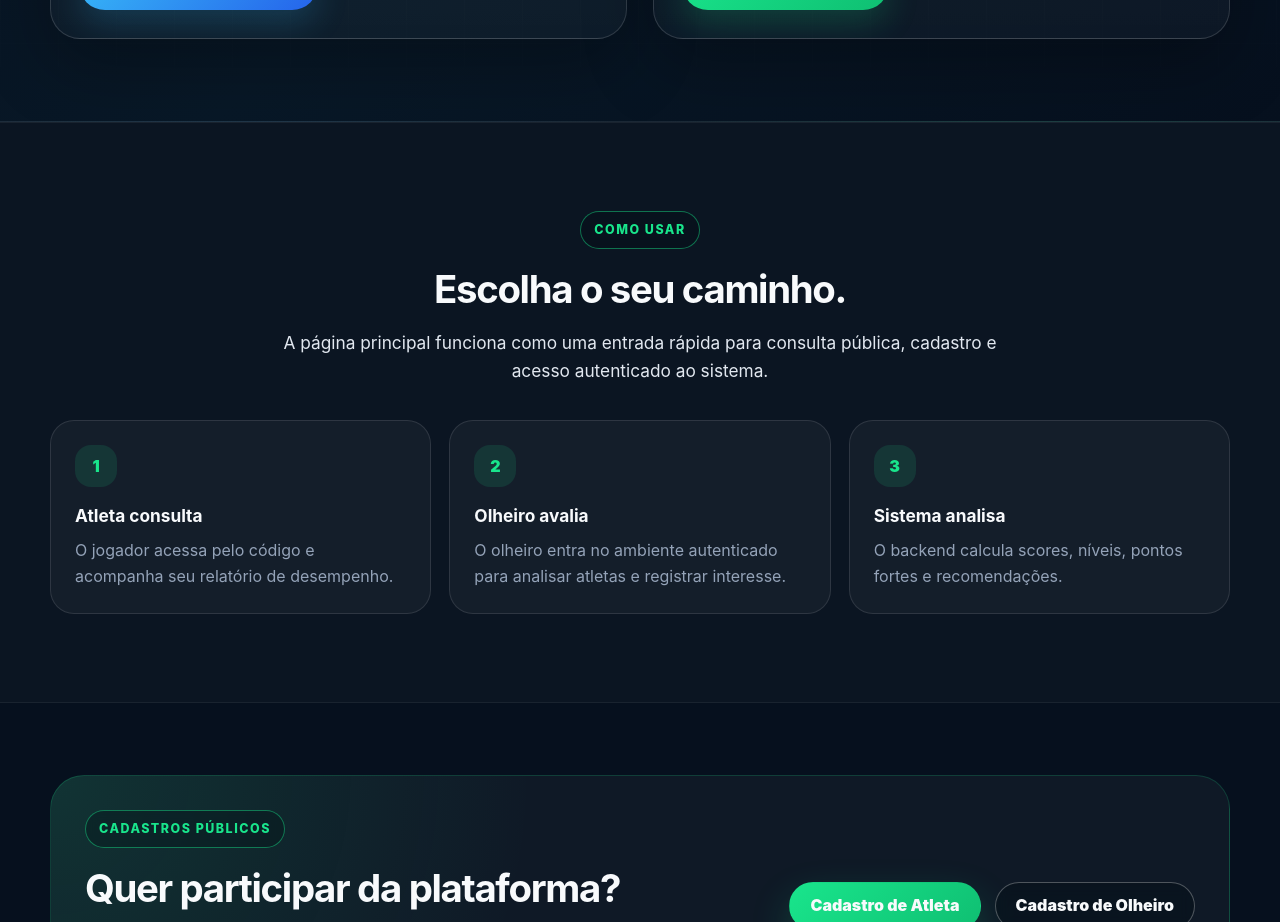
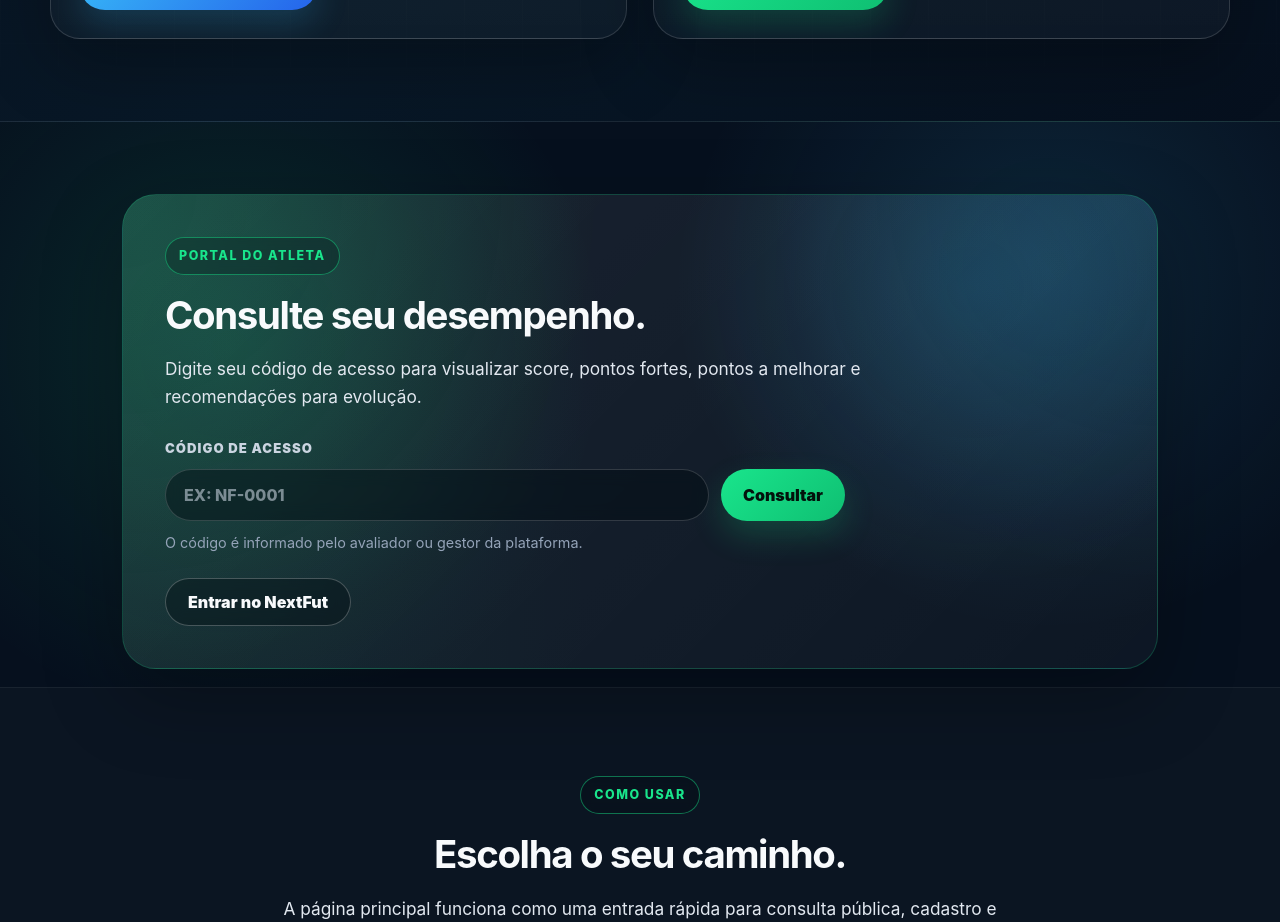
Before and after one commit to manuelarauppsempreceub/nextfut, a Vue app in the folder frontend/: page / in a window 1280 px wide. Shown: the part 1460-2382 px from the top of the page. Built offline with nearby package versions, Linux system fonts and the light colour scheme; no server answers.

Commit message:
adiciona card de consultar desempenho na home

```diff
--- a/frontend/src/views/HomeView.vue
+++ b/frontend/src/views/HomeView.vue
@@ -3,6 +3,7 @@
 import { RouterLink } from "vue-router";
 import PublicHeader from "../components/layout/PublicHeader.vue";
 import PublicFooter from "../components/layout/PublicFooter.vue";
+import { api } from "../services/api";
 
 const heroBackgrounds = [
   "/images/home/hero-1.png",
@@ -19,6 +20,63 @@
 
 let heroBackgroundTimer = null;
 
+const homeAccessCode = ref("");
+const homeAthlete = ref(null);
+const homeSearchLoading = ref(false);
+const homeSearchError = ref("");
+
+const latestHomeEvaluation = computed(() => {
+  return homeAthlete.value?.evaluations?.[0] || null;
+});
+
+const latestHomePerformance = computed(() => {
+  return latestHomeEvaluation.value?.performanceResult || null;
+});
+
+function homeLevelLabel(level) {
+  const labels = {
+    LOW: "Baixo",
+    MEDIUM: "Médio",
+    HIGH: "Alto"
+  };
+
+  return labels[level] || level || "-";
+}
+
+function homeScoreLabel(value) {
+  if (value === null || value === undefined) {
+    return "-";
+  }
+
+  return value;
+}
+
+async function searchHomeAthlete() {
+  const code = homeAccessCode.value.trim().toUpperCase();
+
+  if (!code) {
+    homeSearchError.value = "Digite seu código de acesso.";
+    homeAthlete.value = null;
+    return;
+  }
+
+  try {
+    homeSearchLoading.value = true;
+    homeSearchError.value = "";
+    homeAthlete.value = null;
+
+    const response = await api.get(`/athletes/access-code/${code}`);
+
+    homeAthlete.value = response.data;
+    homeAccessCode.value = code;
+  } catch (err) {
+    homeSearchError.value =
+      err.response?.data?.message || "Não foi possível encontrar o atleta informado.";
+  } finally {
+    homeSearchLoading.value = false;
+  }
+}
+
 onMounted(() => {
   heroBackgroundTimer = window.setInterval(() => {
     currentHeroBackgroundIndex.value =
@@ -31,7 +89,6 @@
     window.clearInterval(heroBackgroundTimer);
   }
 });
-
 </script>
 
 <template>
@@ -66,13 +123,12 @@
               <RouterLink class="next-btn next-btn--primary" to="/portal-atleta">
                 Consultar desempenho
               </RouterLink>
+
               <RouterLink class="next-btn next-btn--secondary" to="/login">
                 Acessar plataforma
               </RouterLink>
             </div>
           </div>
-
-
         </div>
       </section>
 
@@ -137,11 +193,105 @@
         </div>
       </section>
 
+      <section class="performance-consult-section">
+  <div class="next-container">
+    <article class="performance-consult-card performance-consult-card--single">
+      <div class="performance-consult-card__content">
+        <div class="next-eyebrow">Portal do Atleta</div>
+
+        <h2 class="next-section-title">
+          Consulte seu desempenho.
+        </h2>
+
+        <p class="next-text">
+          Digite seu código de acesso para visualizar score, pontos fortes,
+          pontos a melhorar e recomendações para evolução.
+        </p>
+
+        <form class="performance-search-form" @submit.prevent="searchHomeAthlete">
+          <label for="home-access-code">Código de acesso</label>
+
+          <div class="performance-search-row">
+            <input
+              id="home-access-code"
+              v-model="homeAccessCode"
+              type="text"
+              placeholder="Ex: NF-0001"
+              autocomplete="off"
+              :disabled="homeSearchLoading"
+            />
+
+            <button
+              class="performance-search-button"
+              type="submit"
+              :disabled="homeSearchLoading"
+            >
+              {{ homeSearchLoading ? "Buscando..." : "Consultar" }}
+            </button>
+          </div>
+
+          <p class="performance-search-hint">
+            O código é informado pelo avaliador ou gestor da plataforma.
+          </p>
+        </form>
+
+        <p v-if="homeSearchError" class="performance-search-error">
+          {{ homeSearchError }}
+        </p>
+
+        <div v-if="homeAthlete" class="performance-result-card">
+          <div class="performance-result-main">
+            <span class="performance-result-badge">
+              {{ homeAthlete.accessCode }}
+            </span>
+
+            <h3>{{ homeAthlete.name }}</h3>
+
+            <p>
+              {{ homeAthlete.position || "Posição não informada" }}
+              ·
+              {{ homeAthlete.region || homeAthlete.country || "Região não informada" }}
+            </p>
+          </div>
+
+          <div class="performance-result-metrics">
+            <div>
+              <span>Score</span>
+              <strong>
+                {{ homeScoreLabel(latestHomePerformance?.performanceScore) }}
+              </strong>
+            </div>
+
+            <div>
+              <span>Nível</span>
+              <strong>
+                {{ homeLevelLabel(latestHomePerformance?.calculatedLevel || latestHomeEvaluation?.level) }}
+              </strong>
+            </div>
+          </div>
+
+          <RouterLink class="performance-result-link" to="/portal-atleta">
+            Ver relatório completo no Portal do Atleta →
+          </RouterLink>
+        </div>
+
+        <div class="performance-login-action">
+          <RouterLink class="performance-login-button" to="/login">
+            Entrar no NextFut
+          </RouterLink>
+        </div>
+      </div>
+    </article>
+  </div>
+</section>
+
       <section class="next-section home-strip-section">
         <div class="next-container">
           <div class="next-section-head--center">
             <div class="next-eyebrow">Como usar</div>
+
             <h2 class="next-section-title">Escolha o seu caminho.</h2>
+
             <p class="next-text next-text--center">
               A página principal funciona como uma entrada rápida para consulta pública,
               cadastro e acesso autenticado ao sistema.
@@ -174,7 +324,9 @@
         <div class="next-container signup-band">
           <div>
             <div class="next-eyebrow">Cadastros públicos</div>
+
             <h2 class="next-section-title">Quer participar da plataforma?</h2>
+
             <p class="next-text">
               Atletas e olheiros podem solicitar cadastro. O acesso autenticado fica disponível
               após aprovação administrativa.
@@ -185,6 +337,7 @@
             <RouterLink class="next-btn next-btn--primary" to="/cadastro/atleta">
               Cadastro de Atleta
             </RouterLink>
+
             <RouterLink class="next-btn next-btn--secondary" to="/cadastro/olheiro">
               Cadastro de Olheiro
             </RouterLink>
@@ -357,19 +510,6 @@
   content: none;
 }
 
-.home-hero__background--active {
-  opacity: 1;
-}
-
-.home-hero__background--next {
-  opacity: 0;
-  transition: opacity 1.2s ease-in-out;
-}
-
-.home-hero__background--next.is-visible {
-  opacity: 1;
-}
-
 .home-hero__overlay {
   position: absolute;
   inset: 0;
@@ -380,12 +520,12 @@
       rgba(3, 7, 18, 0.52) 0%,
       rgba(3, 7, 18, 0.28) 30%,
       rgba(3, 7, 18, 0.07) 57%,
-      rgba(3, 7, 18, 0.00) 100%
+      rgba(3, 7, 18, 0) 100%
     ),
     linear-gradient(
       180deg,
       rgba(3, 7, 18, 0.02) 0%,
-      rgba(3, 7, 18, 0.10) 74%,
+      rgba(3, 7, 18, 0.1) 74%,
       rgba(3, 7, 18, 0.22) 100%
     );
   pointer-events: none;
@@ -610,6 +750,239 @@
   box-shadow: 0 14px 32px rgba(56, 189, 248, 0.18);
 }
 
+.performance-consult-section {
+  position: relative;
+  padding: 72px 0 18px;
+  background:
+    radial-gradient(circle at 18% 40%, rgba(25, 229, 140, 0.12), transparent 34%),
+    radial-gradient(circle at 82% 26%, rgba(56, 189, 248, 0.12), transparent 32%),
+    #06101e;
+}
+
+.performance-consult-card {
+  position: relative;
+  display: block;
+  max-width: 1036px;
+  margin-inline: auto;
+  padding: clamp(26px, 4vw, 42px);
+  border: 1px solid rgba(25, 229, 140, 0.22);
+  border-radius: 34px;
+  background:
+    radial-gradient(circle at top left, rgba(25, 229, 140, 0.14), transparent 42%),
+    radial-gradient(circle at top right, rgba(56, 189, 248, 0.12), transparent 34%),
+    linear-gradient(135deg, rgba(255, 255, 255, 0.085), rgba(255, 255, 255, 0.032));
+  box-shadow: 0 28px 80px rgba(0, 0, 0, 0.28);
+  overflow: hidden;
+}
+
+.performance-consult-card::before {
+  content: "";
+  position: absolute;
+  inset: 0;
+  pointer-events: none;
+  background:
+    radial-gradient(circle at 82% 20%, rgba(56, 189, 248, 0.12), transparent 32%),
+    linear-gradient(90deg, rgba(25, 229, 140, 0.06), transparent 46%);
+}
+
+.performance-consult-card > * {
+  position: relative;
+  z-index: 1;
+}
+
+.performance-consult-card__content {
+  max-width: 760px;
+}
+
+.performance-consult-card__content .next-text {
+  max-width: 720px;
+  text-shadow: none;
+}
+
+.performance-login-action {
+  display: flex;
+  margin-top: 24px;
+}
+
+.performance-login-button {
+  display: inline-flex;
+  align-items: center;
+  justify-content: center;
+  min-height: 48px;
+  padding: 0 22px;
+  border: 1px solid rgba(255, 255, 255, 0.24);
+  border-radius: 999px;
+  background: rgba(2, 12, 18, 0.38);
+  color: #f8fafc;
+  font-weight: 950;
+  backdrop-filter: blur(8px);
+  transition:
+    transform 0.2s ease,
+    border-color 0.2s ease,
+    background 0.2s ease;
+}
+
+.performance-login-button:hover {
+  transform: translateY(-2px);
+  border-color: rgba(25, 229, 140, 0.42);
+  background: rgba(25, 229, 140, 0.1);
+}
+
+.performance-search-form {
+  display: grid;
+  gap: 10px;
+  max-width: 680px;
+  margin-top: 28px;
+}
+
+.performance-search-form label {
+  color: #cbd5e1;
+  font-size: 0.82rem;
+  font-weight: 900;
+  letter-spacing: 0.08em;
+  text-transform: uppercase;
+}
+
+.performance-search-row {
+  display: grid;
+  grid-template-columns: minmax(0, 1fr) auto;
+  gap: 12px;
+  align-items: center;
+}
+
+.performance-search-row input {
+  width: 100%;
+  min-height: 52px;
+  padding: 0 18px;
+  border: 1px solid rgba(255, 255, 255, 0.16);
+  border-radius: 999px;
+  outline: none;
+  background: rgba(2, 12, 18, 0.46);
+  color: #f8fafc;
+  font-size: 1rem;
+  font-weight: 800;
+  text-transform: uppercase;
+  backdrop-filter: blur(8px);
+}
+
+.performance-search-row input::placeholder {
+  color: rgba(203, 213, 225, 0.58);
+}
+
+.performance-search-row input:focus {
+  border-color: rgba(25, 229, 140, 0.58);
+  box-shadow: 0 0 0 4px rgba(25, 229, 140, 0.12);
+}
+
+.performance-search-button {
+  display: inline-flex;
+  align-items: center;
+  justify-content: center;
+  min-height: 52px;
+  padding: 0 22px;
+  border: 0;
+  border-radius: 999px;
+  background: linear-gradient(135deg, #19e58c, #0fbf72);
+  color: #03120c;
+  cursor: pointer;
+  font-weight: 950;
+  box-shadow: 0 14px 32px rgba(25, 229, 140, 0.2);
+}
+
+.performance-search-button:disabled {
+  cursor: not-allowed;
+  opacity: 0.68;
+}
+
+.performance-search-hint {
+  margin: 0;
+  color: #94a3b8;
+  font-size: 0.9rem;
+}
+
+.performance-search-error {
+  margin: 16px 0 0;
+  padding: 12px 14px;
+  border: 1px solid rgba(248, 113, 113, 0.32);
+  border-radius: 16px;
+  background: rgba(127, 29, 29, 0.22);
+  color: #fecaca;
+  font-weight: 800;
+}
+
+.performance-result-card {
+  display: grid;
+  grid-template-columns: minmax(0, 1fr) auto;
+  gap: 18px;
+  align-items: center;
+  margin-top: 20px;
+  padding: 20px;
+  border: 1px solid rgba(25, 229, 140, 0.26);
+  border-radius: 24px;
+  background: rgba(2, 12, 18, 0.42);
+  backdrop-filter: blur(8px);
+}
+
+.performance-result-badge {
+  display: inline-flex;
+  width: fit-content;
+  margin-bottom: 9px;
+  padding: 6px 10px;
+  border-radius: 999px;
+  background: rgba(25, 229, 140, 0.12);
+  color: #19e58c;
+  font-size: 0.78rem;
+  font-weight: 950;
+}
+
+.performance-result-card h3 {
+  margin: 0;
+  font-size: 1.35rem;
+  line-height: 1.1;
+}
+
+.performance-result-card p {
+  margin: 6px 0 0;
+  color: #cbd5e1;
+}
+
+.performance-result-metrics {
+  display: grid;
+  grid-template-columns: repeat(2, minmax(86px, 1fr));
+  gap: 10px;
+}
+
+.performance-result-metrics div {
+  padding: 12px;
+  border: 1px solid rgba(255, 255, 255, 0.12);
+  border-radius: 18px;
+  background: rgba(255, 255, 255, 0.045);
+}
+
+.performance-result-metrics span {
+  display: block;
+  color: #94a3b8;
+  font-size: 0.76rem;
+  font-weight: 850;
+  text-transform: uppercase;
+}
+
+.performance-result-metrics strong {
+  display: block;
+  margin-top: 2px;
+  color: #19e58c;
+  font-size: 1.25rem;
+  line-height: 1;
+}
+
+.performance-result-link {
+  grid-column: 1 / -1;
+  display: inline-flex;
+  width: fit-content;
+  color: #38bdf8;
+  font-weight: 950;
+}
+
 .next-section {
   padding: 88px 0;
 }
@@ -708,8 +1081,15 @@
     padding: 64px 0 78px;
   }
 
+  .performance-search-row,
+  .performance-result-card,
   .portal-gateway,
   .steps-grid {
+    grid-template-columns: 1fr;
+  }
+
+  .performance-search-row,
+  .performance-result-card {
     grid-template-columns: 1fr;
   }
 
```
